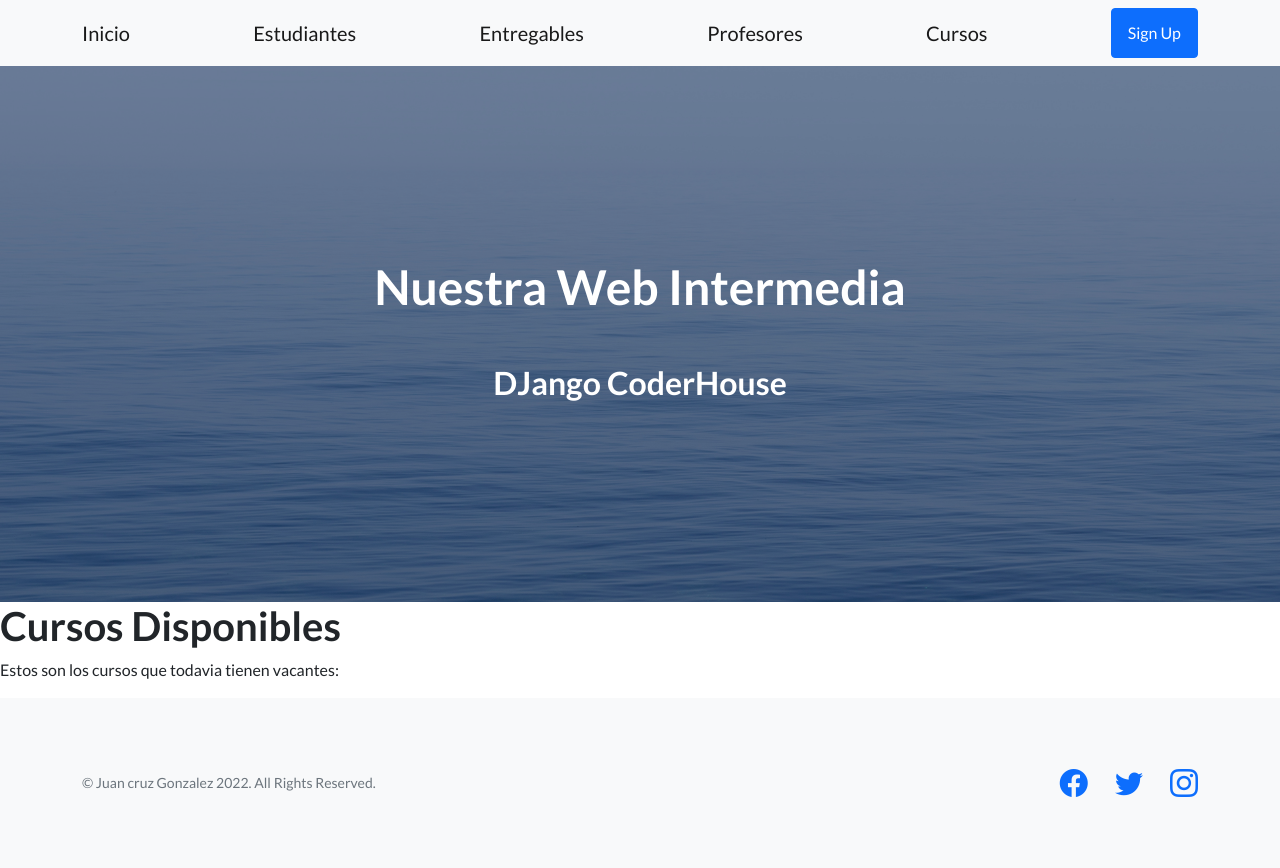
After one commit to JuanCruzGonzalez/Proyecto-Web, a Django app: page /coder/cursos/ in a window 1280 px wide. The commit adds this page. Run offline with Django 4.2, Linux system fonts and the light colour scheme; some libraries are stand-ins or nearby versions.

Commit message:
Herencia de templates

```diff
--- a/proyectocoder/coder/templates/coder/index.html
+++ b/proyectocoder/coder/templates/coder/base.html
@@ -20,11 +20,11 @@
         <!-- Navigation-->
         <nav class="navbar navbar-light bg-light static-top">
             <div class="container">
-                <a class="navbar-brand" href="#!">Inicio</a>
-                <a class="navbar-brand" href="#!">Estudiantes</a>
-                <a class="navbar-brand" href="#!">Entregables</a>
-                <a class="navbar-brand" href="#!">Profesores</a>
-                <a class="navbar-brand" href="#!">Cursos</a>
+                <a class="navbar-brand" href="{% url 'coder-inicio' %}">Inicio</a>
+                <a class="navbar-brand" href="{% url 'coder-estudiantes' %}">Estudiantes</a>
+                <a class="navbar-brand" href="{% url 'coder-entregables' %}">Entregables</a>
+                <a class="navbar-brand" href="{% url 'coder-profesores' %}">Profesores</a>
+                <a class="navbar-brand" href="{% url 'coder-cursos' %}">Cursos</a>
                 <a class="btn btn-primary" href="#signup">Sign Up</a>
             </div>
         </nav>
@@ -42,7 +42,9 @@
                 </div>
             </div>
         </header>
-        <!-- Footer-->
+        {% block contenidoQueCambia %}
+
+        {% endblock %}
         <footer class="footer bg-light">
             <div class="container">
                 <div class="row">
--- /dev/null
+++ b/proyectocoder/coder/templates/coder/cursos.html
@@ -0,0 +1,5 @@
+{% extends "coder/base.html" %}
+{% block contenidoQueCambia %}
+<h1>Cursos Disponibles</h1>
+<p>Estos son los cursos que todavia tienen vacantes:</p>
+{% endblock %}
--- /dev/null
+++ b/proyectocoder/coder/templates/coder/entregables.html
@@ -0,0 +1,5 @@
+{% extends "coder/base.html" %}
+{% block contenidoQueCambia %}
+<h1>Entregables del Curso</h1>
+<p>Estos son los cursos que todavia tienen vacantes:</p>
+{% endblock %}
--- /dev/null
+++ b/proyectocoder/coder/templates/coder/estudiantes.html
@@ -0,0 +1,5 @@
+{% extends "coder/base.html" %}
+{% block contenidoQueCambia %}
+<h1>Estudiantes del Curso</h1>
+<p>Estos son los cursos que todavia tienen vacantes:</p>
+{% endblock %}
--- /dev/null
+++ b/proyectocoder/coder/templates/coder/profesores.html
@@ -0,0 +1,5 @@
+{% extends "coder/base.html" %}
+{% block contenidoQueCambia %}
+<h1>Profesores de Curso</h1>
+<p>Estos son los cursos que todavia tienen vacantes:</p>
+{% endblock %}
--- a/proyectocoder/coder/urls.py
+++ b/proyectocoder/coder/urls.py
@@ -1,9 +1,9 @@
 from django.urls import path
 from coder.views import *
-urlpatterns = {
-    path("inicio/", Inicio),
-    path("estudiantes/", Estudiantes),
-    path("profesores/", Profesores),
-    path("eursos/", Cursos),
-    path("entregables/", Entregables),
-}
+urlpatterns =[
+    path("inicio/", Inicio, name="coder-inicio"),
+    path("estudiantes/", Estudiantes, name="coder-estudiantes"),
+    path("profesores/", Profesores, name="coder-profesores"),
+    path("cursos/", Cursos, name="coder-cursos"),
+    path("entregables/", Entregables, name="coder-entregables"),
+]
--- a/proyectocoder/coder/views.py
+++ b/proyectocoder/coder/views.py
@@ -3,16 +3,16 @@ from django.http import HttpResponse
 
 # Create your views here.
 def Cursos(request):
-    return HttpResponse("Estas Cursos")
+    return render(request, "coder/cursos.html")
 
 def Inicio(request):
-    return render(request, "coder/index.html")
+    return render(request, "coder/inicio.html")
 
 def Estudiantes(request):
-    return HttpResponse("Estas Estudiantes")
+    return render(request, "coder/estudiantes.html")
 
 def Profesores(request):
-    return HttpResponse("Estas Profesores")
+    return render(request, "coder/profesores.html")
 
 def Entregables(request):
-    return HttpResponse("Estas Entregables")
+    return render(request, "coder/entregables.html")
```
Also changed, not shown: proyectocoder/coder/templates/coder/inicio.html (+5 -12 lines).
